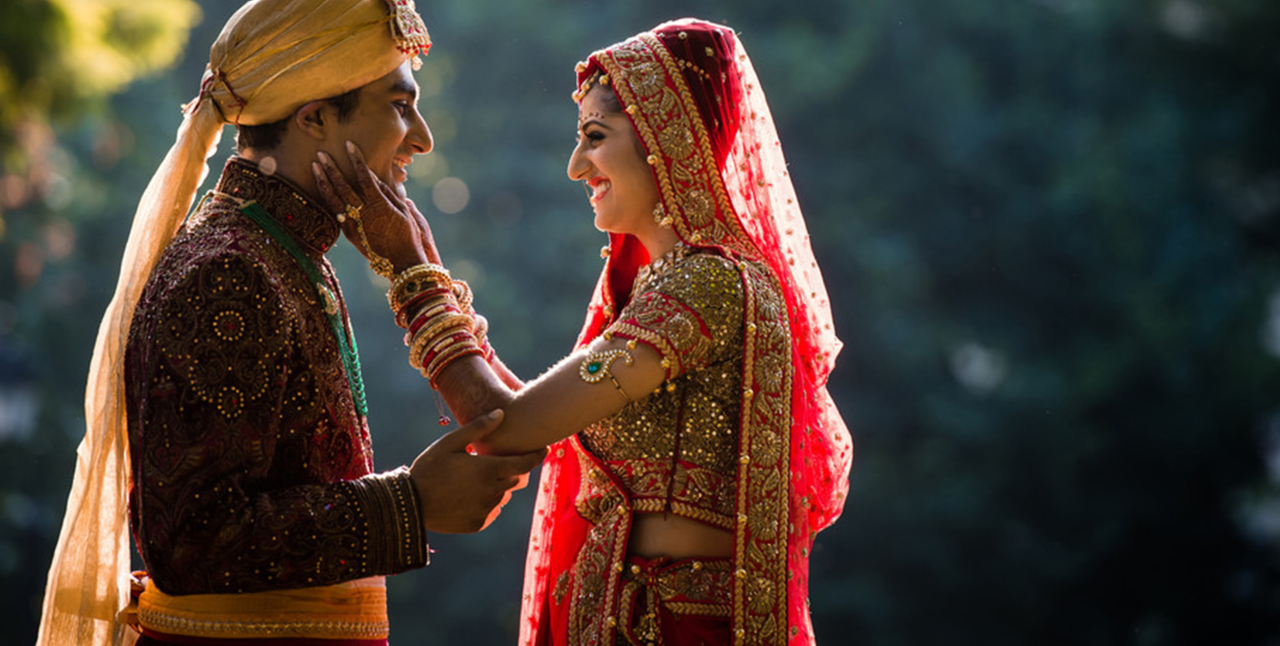
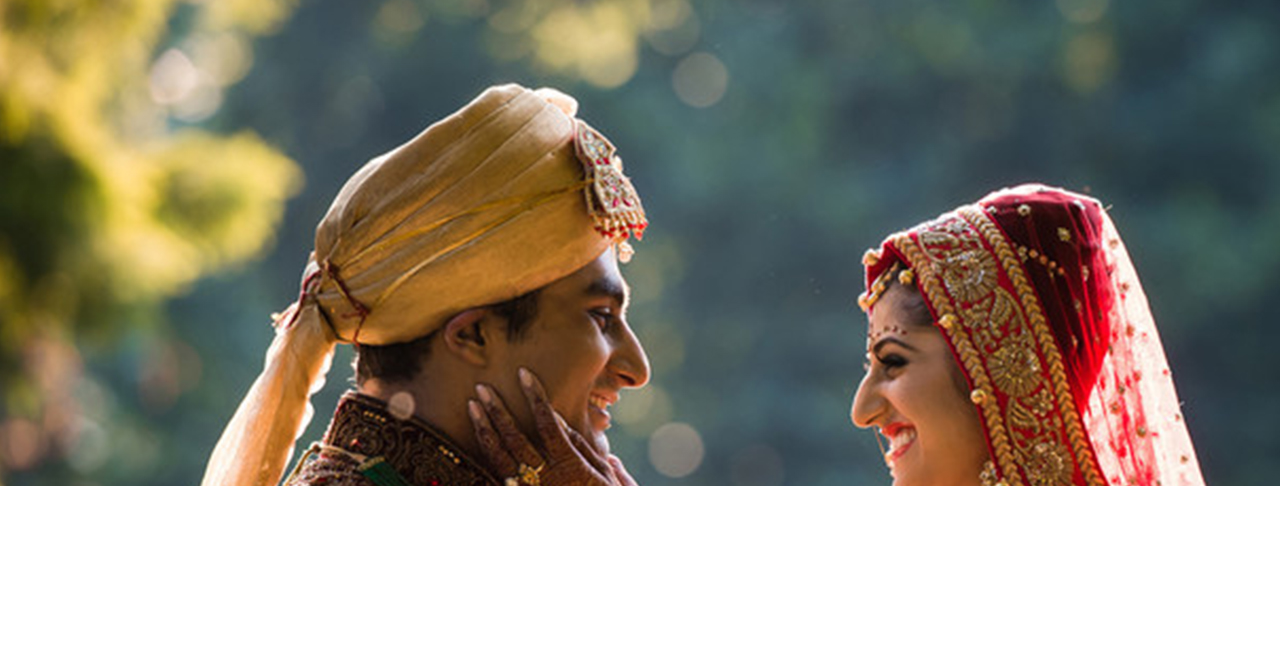
Before and after one commit to ekeyur/projectw, a website: page static/index.html in a window 1280 px wide. Shown: the part 314-960 px from the top of the page. After the commit the page ends 800 px from the top, so only its background shows below. Drawn offline with nearby package versions, Linux system fonts and the light colour scheme.

Commit message:
different backgrouds working

```diff
--- a/static/index.html
+++ b/static/index.html
@@ -14,7 +14,7 @@
   <script src="js/hangular.js"></script>
   <script src="js/angular-file-upload.js"></script>
 
-  <body ng-app="hangular" class="front_page_wrapper">
+  <body ng-app="hangular" style="background-image: url({{bgimg}})">
     <ui-view></ui-view>
     <div class="nav">
       <ul class="navbarlist">
--- a/static/js/hangular.js
+++ b/static/js/hangular.js
@@ -189,8 +189,8 @@ app.controller('searchController', function($scope, $stateParams, $state, hangul
 
 });
 
-app.controller('nhController',function($scope,hangularService){
-  $scope.bgimg = "background.jpg"
+app.controller('nhController',function($rootScope,hangularService){
+  $rootScope.bgimg = "../assets/background.jpg";
 });
 app.controller('aboutusController',function($scope,hangularService){
 
```
